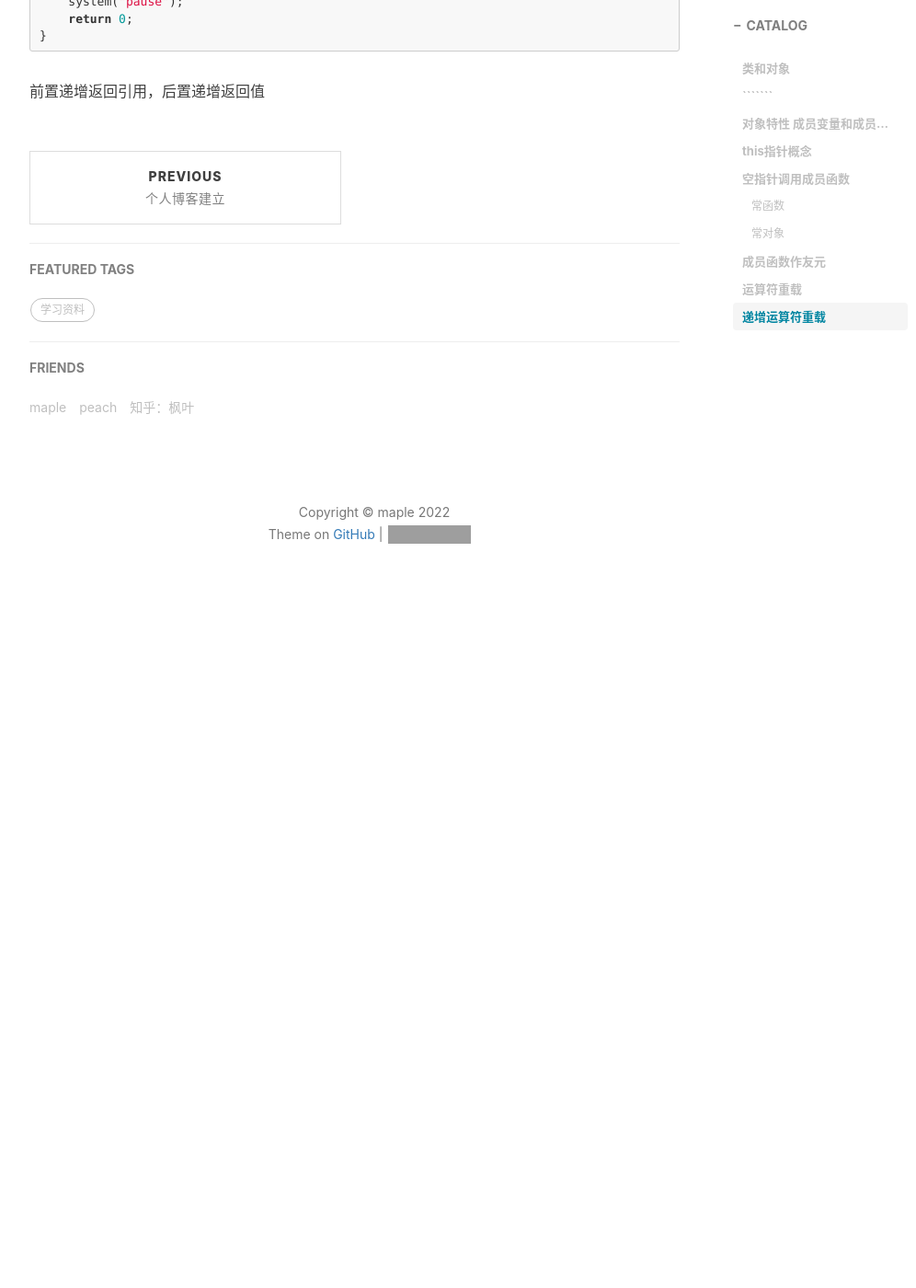
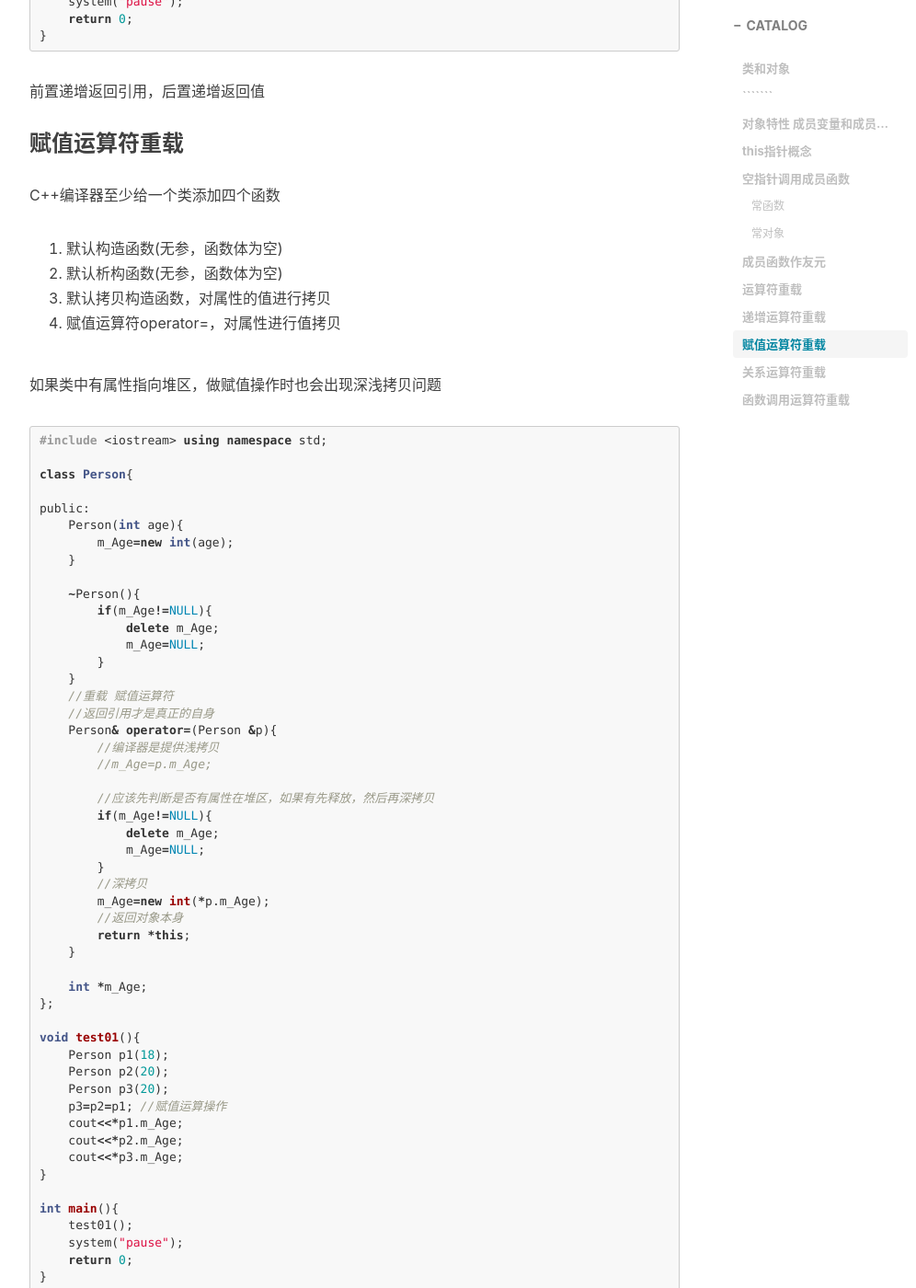
Before and after one commit to 02maple/02maple.github.io_bak, a Jekyll site: the page built from _posts/2022-11-24-C++学习.md, in a window 1280 px wide and 1400 px high, scrolled down 10861 px. Shown: the whole window at 92% size, without its empty margins (233-1229 px from the left). Built offline with Jekyll 4.4.1, drawn with Linux system fonts in a browser that asks for light colours; nearby versions of some CDN libraries; comment, search, counter and statistics services are not loaded; before the commit the page ends 11546 px from its top, so only the background shows below that; some of the changed text lies outside the part shown; grey boxes are pictures that could not be loaded.

Commit message:
Update 2022-11-24-C++学习.md

````diff
--- a/_posts/2022-11-24-C++学习.md
+++ b/_posts/2022-11-24-C++学习.md
@@ -556,3 +556,177 @@ int main(){
 ```
 
 前置递增返回引用，后置递增返回值
+
+### 赋值运算符重载
+
+C++编译器至少给一个类添加四个函数
+
+1. 默认构造函数(无参，函数体为空)
+2. 默认析构函数(无参，函数体为空)
+3. 默认拷贝构造函数，对属性的值进行拷贝
+4. 赋值运算符operator=，对属性进行值拷贝
+
+如果类中有属性指向堆区，做赋值操作时也会出现深浅拷贝问题
+
+```cpp
+#include <iostream>
+using namespace std;
+
+class Person{
+
+public:
+    Person(int age){
+        m_Age=new int(age);
+    }
+
+    ~Person(){
+        if(m_Age!=NULL){
+            delete m_Age;
+            m_Age=NULL;
+        }
+    }
+    //重载 赋值运算符
+    //返回引用才是真正的自身
+    Person& operator=(Person &p){
+        //编译器是提供浅拷贝
+        //m_Age=p.m_Age;
+
+        //应该先判断是否有属性在堆区，如果有先释放，然后再深拷贝
+        if(m_Age!=NULL){
+            delete m_Age;
+            m_Age=NULL;
+        }
+        //深拷贝
+        m_Age=new int(*p.m_Age);
+        //返回对象本身
+        return *this;
+    }
+
+    int *m_Age;
+};
+
+void test01(){
+    Person p1(18);
+    Person p2(20);
+    Person p3(20);
+    p3=p2=p1; //赋值运算操作
+    cout<<*p1.m_Age;
+    cout<<*p2.m_Age;
+    cout<<*p3.m_Age;
+}
+
+int main(){
+    test01();
+    system("pause");
+    return 0;
+}
+```
+
+### 关系运算符重载
+
+编译器只能对内置数据类型进行比对，例如int，double等，如果是自己创建的类，编译器不知如何对比，这是就需要重载关系运算符，让编译器知道如何比对
+
+```cpp
+#include <iostream>
+#include <string>
+using namespace std;
+
+class Person{
+
+public:
+    Person(string name,int age){
+        m_Age=age;
+        m_Name=name;
+    }
+
+    //重载==
+    bool operator==(Person &p){
+        if(this->m_Age=p.m_Age && this->m_Name==p.m_Name){
+            return true;
+        }else{
+            return false;
+        }
+    }
+
+    string m_Name;
+    int m_Age;
+};
+void test01(){
+    Person p1("张三",18);
+    Person p2("张",18);
+
+    if(p1==p2){
+        cout<<"p1和p2是相等的"<<endl;
+    }else{
+        cout<<"no no no"<<endl;
+    }
+
+}
+int main(){
+
+    test01();
+
+    system("pause");
+    return 0;
+
+}
+
+```
+
+### 函数调用运算符重载
+
+```cpp
+#include <iostream>
+#include <stdlib.h>
+#include <string>
+using namespace std;
+//函数调用运算符重载
+
+//打印输出类
+
+class MyPrint{
+public:
+    //重载函数调用运算符
+    void operator()(string test){
+        cout<<test<<endl;
+    }
+};
+void MyPring02(string test){
+    cout<<test<<endl;
+}
+
+void test01(){
+    MyPrint myPrint;
+
+     //由于使用起来非常类似函数调用，因此称为仿函数
+    myPrint("hello world");
+    MyPring02("hello world 02");
+}
+
+//仿函数非常灵活，没有固定写法
+
+//加法类
+class MyAdd
+{
+public:
+    int operator()(int n1,int n2){
+        return n1+n2;
+    }
+};
+
+
+void test02(){
+    MyAdd myadd;
+    int ret=myadd(100,200);
+    cout<<"ret="<<ret<<endl;
+
+    //匿名函数对象
+    cout<<MyAdd()(100,200)<<endl;
+}
+
+int main(){
+    test01();
+    test02();
+    system("pause");
+}
+```
````
